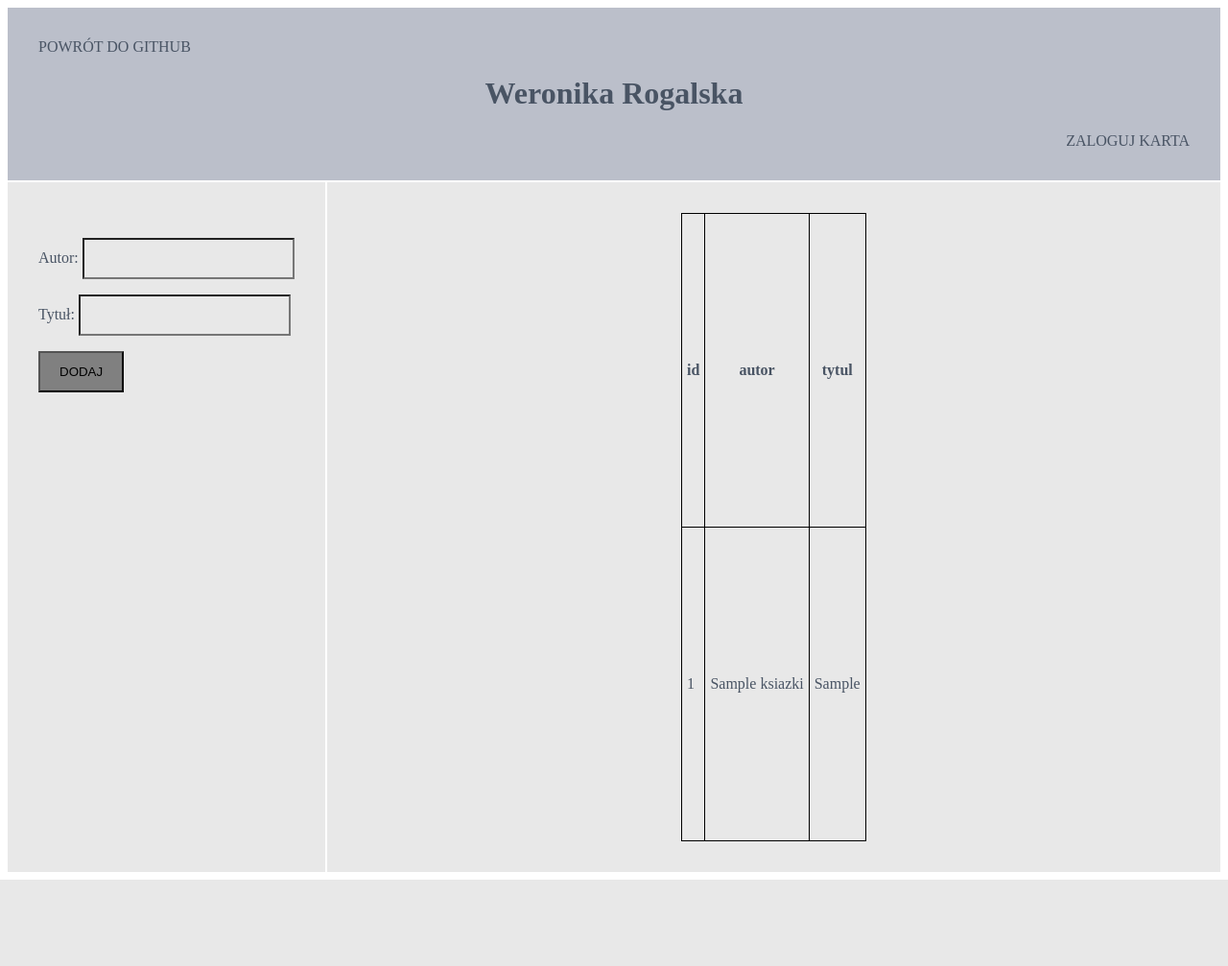
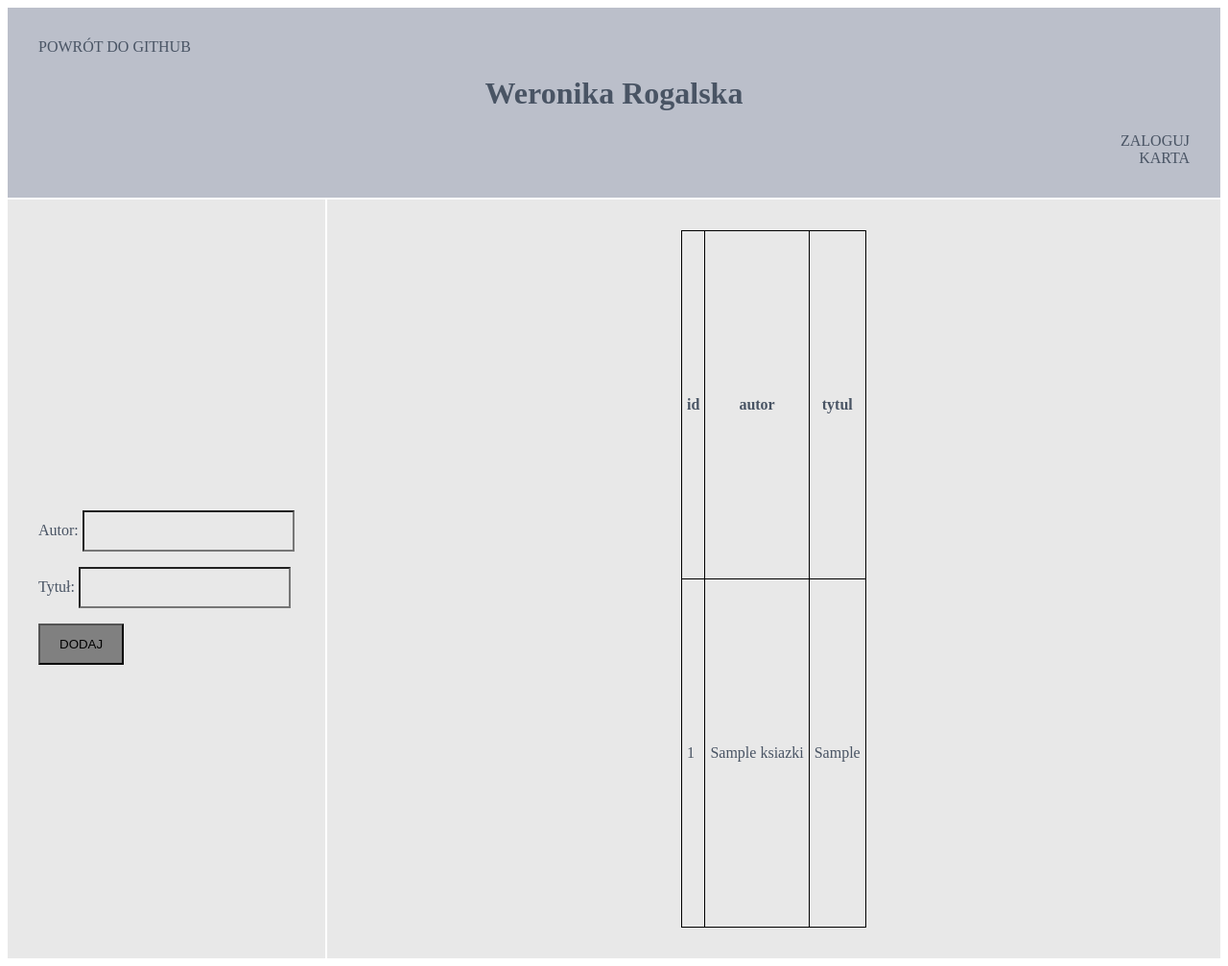
Before and after one commit to 3ti-2020/crud-wiele-do-wielu-weronika-rogalska, a PHP site: page / in a window 1280 px wide. Shown: the whole page at 96% size. Before the commit the page ends 917 px from the top, so only its background shows below. Run offline with PHP 8.4, Linux system fonts and the light colour scheme; tables that the repository leaves empty or names only in its code hold one stand-in row (values such as "Sample post"); data that the repository does not hold is empty.

Commit message:
Add files via upload

```diff
--- a/style2.css
+++ b/style2.css
@@ -24,6 +24,8 @@ body{
 
 .menu{
     width: 100%;
+    display: flex;
+    flex-direction: column;
     text-align: end;
 }
 
@@ -38,6 +40,7 @@ a{
     padding: 2rem;
     display: flex;
     justify-content: center;
+    flex-direction: column;
 }
 
 .sidebar2{
```
